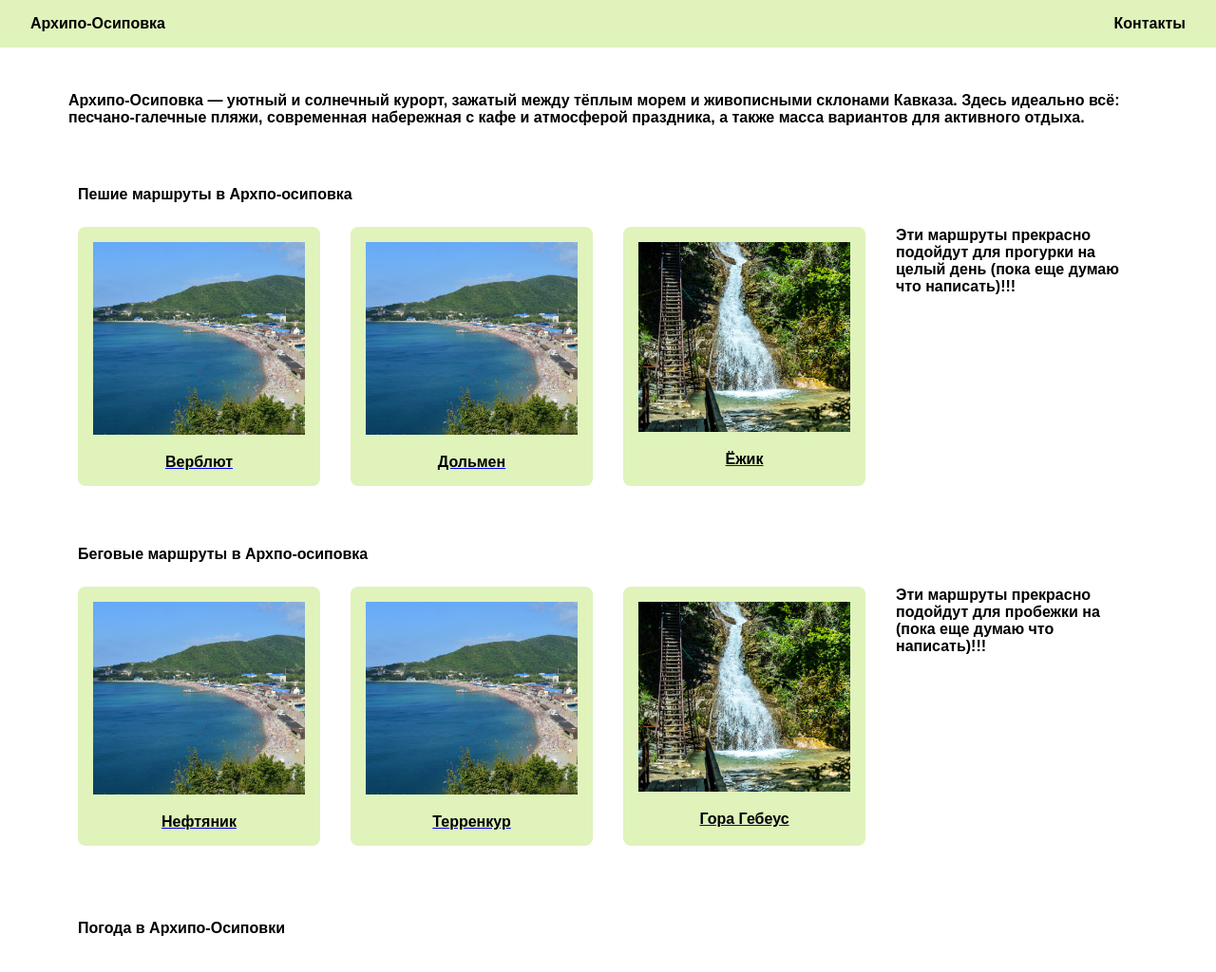
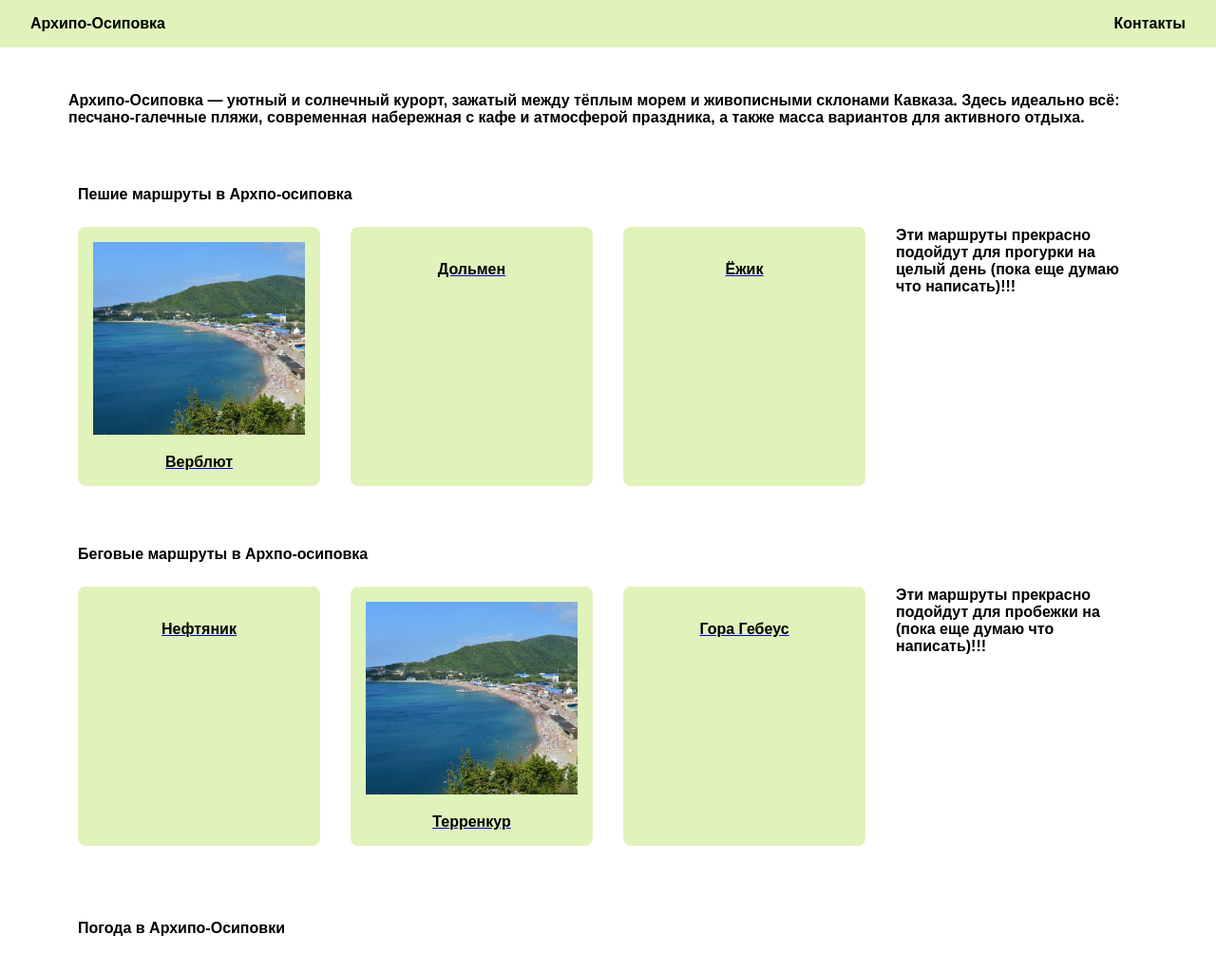
Before and after one commit to zuzegor2211-maker/newSite3, a plain HTML site: page index.html in a window 1280 px wide. Shown: the whole page at 95% size. Drawn offline with Linux system fonts and the light colour scheme.

Commit message:
index.html

```diff
--- a/index.html
+++ b/index.html
@@ -48,13 +48,13 @@
                     </div>
                     <div class="product-card">
                         <a href="/">
-                            <img src="фото/фото верблют.jpg" height="400" alt="">
+                            <img src="" height="400" alt="">
                             <p class="kol">Дольмен</p>
                         </a>
                     </div>
                     <div class="product-card">
                         <a href="/">
-                            <img src="фото/водопад.jpg" height="400" alt="">
+                            <img src="" height="400" alt="">
                             <p class="kol">Ёжик</p>
                         </a>
                     </div>
@@ -76,7 +76,7 @@
                 <div class="product-grid">
                     <div class="product-card">
                         <a href="/">
-                            <img src="фото/фото верблют.jpg" height="400" alt="">
+                            <img src="" height="400" alt="">
                             <p class="kol">Нефтяник</p>
                         </a>
                     </div>
@@ -90,7 +90,7 @@
 
                     <div class="product-card">
                         <a href="/">
-                            <img src="фото/водопад.jpg" height="400" alt="">
+                            <img src="" height="400" alt="">
                             <p class="kol">Гора Гебеус</p>
                         </a>
                     </div>
```
